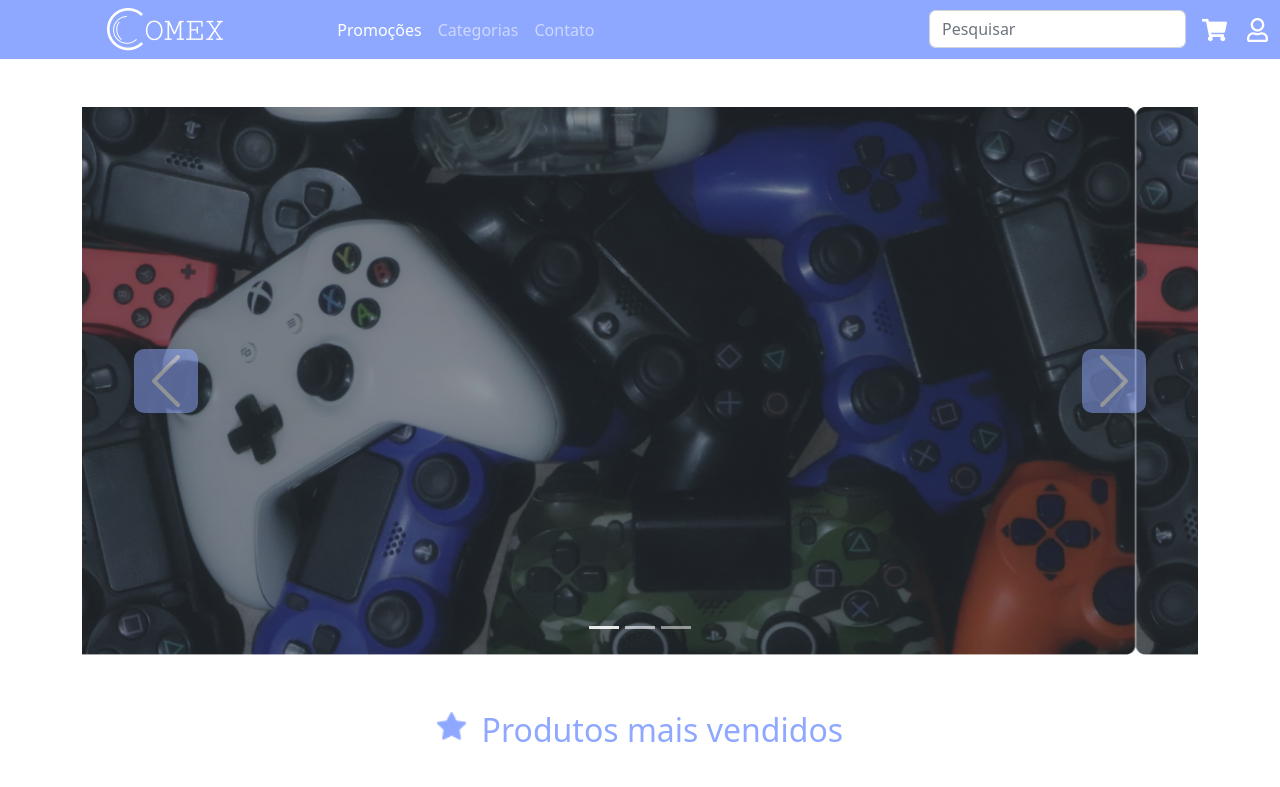
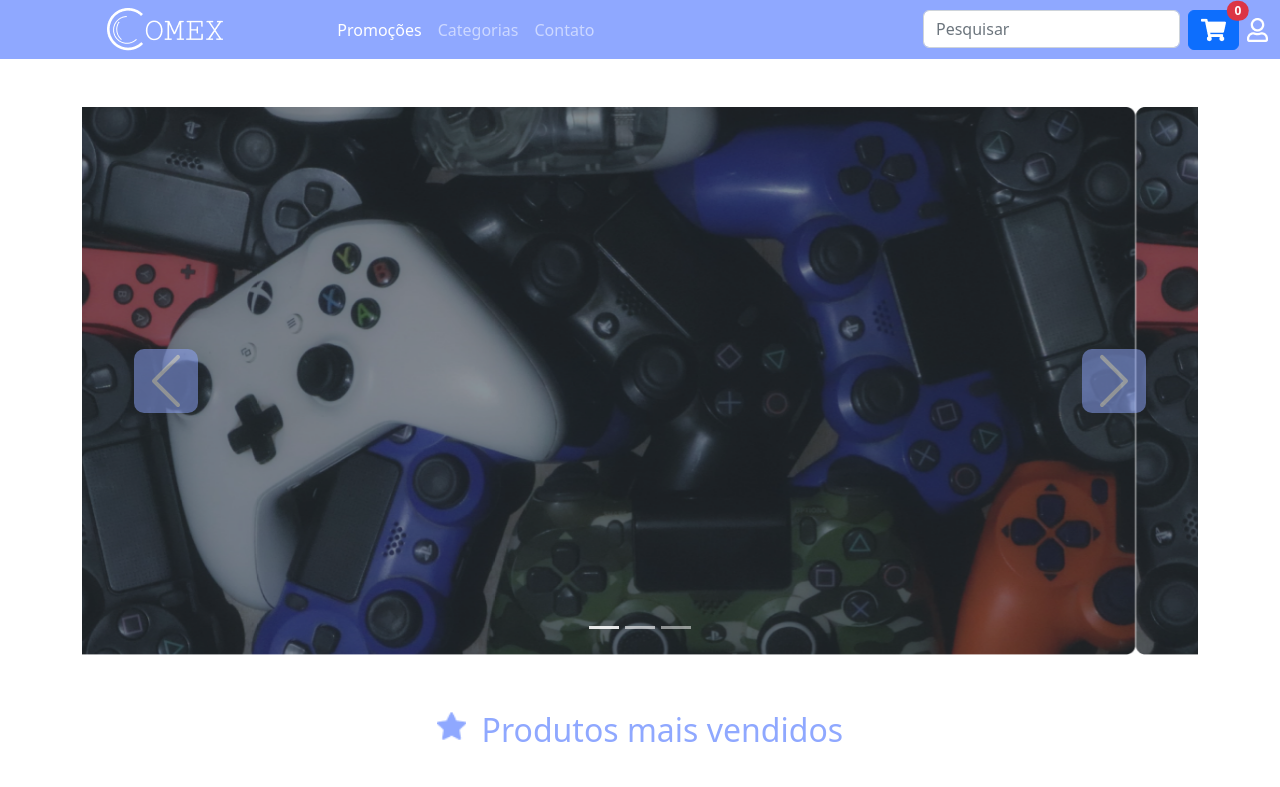
Before and after one commit to RickRiosDne/comex-frontend-vue3, a Vue app: page / in a window 1280 px wide. Shown: the top 787 px of the page. Built offline with nearby package versions, Linux system fonts and the light colour scheme; data requests are answered from the project's data file; what vue-the-mask would draw is missing.

Commit message:
adicionando store de carrinho com pinia e adicionando produtos ao carrinho

```diff
--- a/package.json
+++ b/package.json
@@ -27,6 +27,7 @@
     "imask": "^6.4.3",
     "json-server": "^0.17.2",
     "npm-run-all": "^4.1.5",
+    "pinia": "^2.0.33",
     "typescript": "~4.8.4",
     "vite": "^4.1.4",
     "vue-tsc": "^1.2.0"
--- a/src/components/BarraNavegacao.vue
+++ b/src/components/BarraNavegacao.vue
@@ -1,9 +1,18 @@
+<script setup lang="ts">
+import { useCarrinhoStore } from '@/stores/carrinho.js'
+
+const carrinhoStore = useCarrinhoStore()
+const produtos = carrinhoStore.produtos
+
+</script>
+
 <template>
     <nav class="navbar navbar-expand-lg navbar-dark">
         <div class="offset-1">
             <img src="@/assets/imgs/comex.png" alt="imagem-comex">
         </div>
-                <button class="navbar-toggler" type="button" data-bs-toggle="collapse" data-bs-target="#navbarNav" aria-controls="navbarNav" aria-expanded="false" aria-label="Toggle navigation">
+        <button class="navbar-toggler" type="button" data-bs-toggle="collapse" data-bs-target="#navbarNav"
+            aria-controls="navbarNav" aria-expanded="false" aria-label="Toggle navigation">
             <span class="navbar-toggler-icon"></span>
         </button>
         <div class="collapse navbar-collapse offset-1" id="navbarNav">
@@ -23,7 +32,13 @@
                     <form class="pe-2">
                         <input class="form-control" type="search" placeholder="Pesquisar" aria-label="Search">
                     </form>
-                            <img class="pe-1 m-2" src="@/assets/imgs/icons/carrinho.png" alt="icon-carrinho">
+                    <button type="button" class="btn btn-primary position-relative">
+                        <img src="@/assets/imgs/icons/carrinho.png" alt="icon-carrinho">
+                        <span class="position-absolute top-0 start-100 translate-middle badge rounded-pill bg-danger">
+                            {{ produtos.length }}
+                            <!-- <span class="visually-hidden">unread messages</span> -->
+                        </span>
+                    </button>
                     <img class="pe-1 m-2" src="@/assets/imgs/icons/user.png" alt="icon-usuario">
                 </div>
             </div>
--- a/src/main.ts
+++ b/src/main.ts
@@ -1,6 +1,7 @@
 import { createApp } from 'vue';
 import App from './App.vue';
 import VueTheMask from 'vue-the-mask';
+import { createPinia } from 'pinia';
 
 import './assets/main.css';
 import 'bootstrap/dist/css/bootstrap.css';
@@ -11,5 +12,6 @@ const app = createApp(App);
 
 app.use(VueTheMask);
 app.use(router);
+app.use(createPinia());
 
 app.mount('#app');
--- /dev/null
+++ b/src/stores/carrinho.ts
@@ -0,0 +1,18 @@
+import { defineStore } from 'pinia';
+
+export const useCarrinhoStore = defineStore({
+  // nome do módulo do store
+  id: 'carrinho',
+  // estado inicial
+  state: () => ({
+    produtos: [] as object[],
+  }),
+  // getters computados
+  getters: {},
+  // ações para atualizar o estado
+  actions: {
+    incrementProduto(item: object) {
+      this.produtos.push(item);
+    },
+  },
+});
--- a/src/views/CadastroClientes.vue
+++ b/src/views/CadastroClientes.vue
@@ -4,11 +4,15 @@ import clientesService from '@/services/clientes.service'
 import { ref } from 'vue';
 import type { Ref } from 'vue';
 
+interface HTMLInputElementWithMask extends HTMLInputElement {
+  unmaskedValue: string;
+}
+
 const inputNome: Ref<HTMLInputElement | null> = ref(null);
 const inputSobrenome: Ref<HTMLInputElement | null> = ref(null);
 const inputEmail: Ref<HTMLInputElement | null> = ref(null);
 const inputTelefone: Ref<HTMLInputElement | null> = ref(null);
-const inputCpf: Ref<HTMLInputElement | null> = ref(null);
+const inputCpf: Ref<HTMLInputElement | null | HTMLInputElementWithMask> = ref(null);
 const inputCep: Ref<HTMLInputElement | null> = ref(null);
 
 const logradouro: Ref<HTMLInputElement | null> = ref(null);
@@ -117,7 +121,7 @@ async function adicionarCliente() {
         erroCpf.value = true;
       } else {
         erroCpf.value = false;
-        // console.log(novoCliente)
+        console.log('Cliente salvo com sucesso')
         await clientesService.insertClientes(novoCliente);
       }
 
--- a/src/views/Home.vue
+++ b/src/views/Home.vue
@@ -2,12 +2,19 @@
 import { onMounted, ref } from 'vue'
 import produtosService from '@/services/produtos.service'
 import type { Produto } from '@/models/Produto.js'
+import { useCarrinhoStore } from '@/stores/carrinho.js'
+
+const carrinhoStore = useCarrinhoStore()
 
 let listaProdutos = ref<Produto[]>([])
 
 async function getProdutos() {
     const produtos = await produtosService.getProdutos()
     listaProdutos.value = produtos
+}
+
+function addProduto(item: object) {
+    carrinhoStore.incrementProduto(item)
 }
 
 onMounted(() => {
@@ -68,7 +75,7 @@ function verifyUrl(item: Produto) {
                     <img class="imgs-purchase mb-4" :src="verifyUrl(item)">
                     <p>Nome: {{item.nome}}<br>
                         Preço: {{item.preco}}</p>
-                    <button class="btn-purchase mt-3 mb-3 p-2">Comprar</button>
+                    <button class="btn-purchase mt-3 mb-3 p-2" @click="addProduto(item)">Comprar</button>
                 </div>
             </div>
         </div>
```
Also changed, not shown: 1 other file (tests, documents, lock files or other folders). Lines whose indentation alone changed are shown as unchanged.
